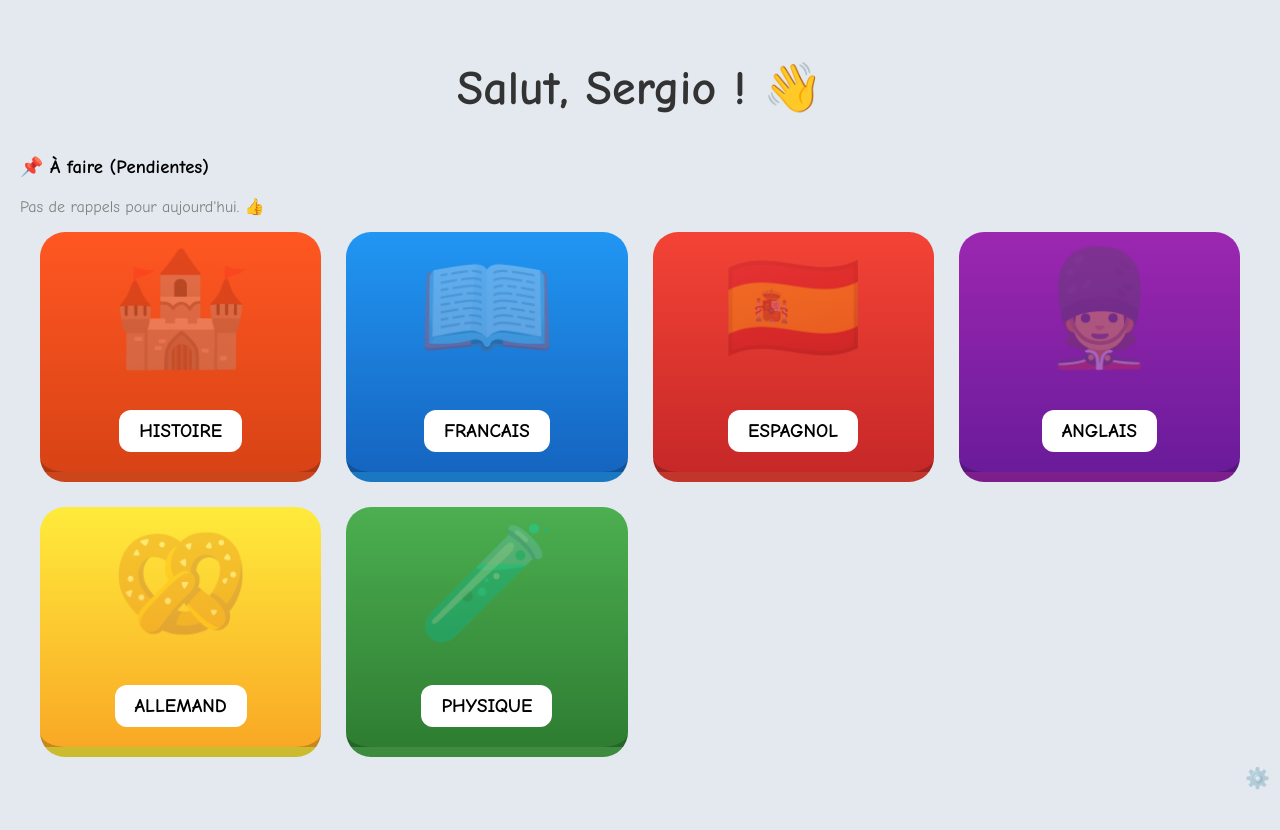
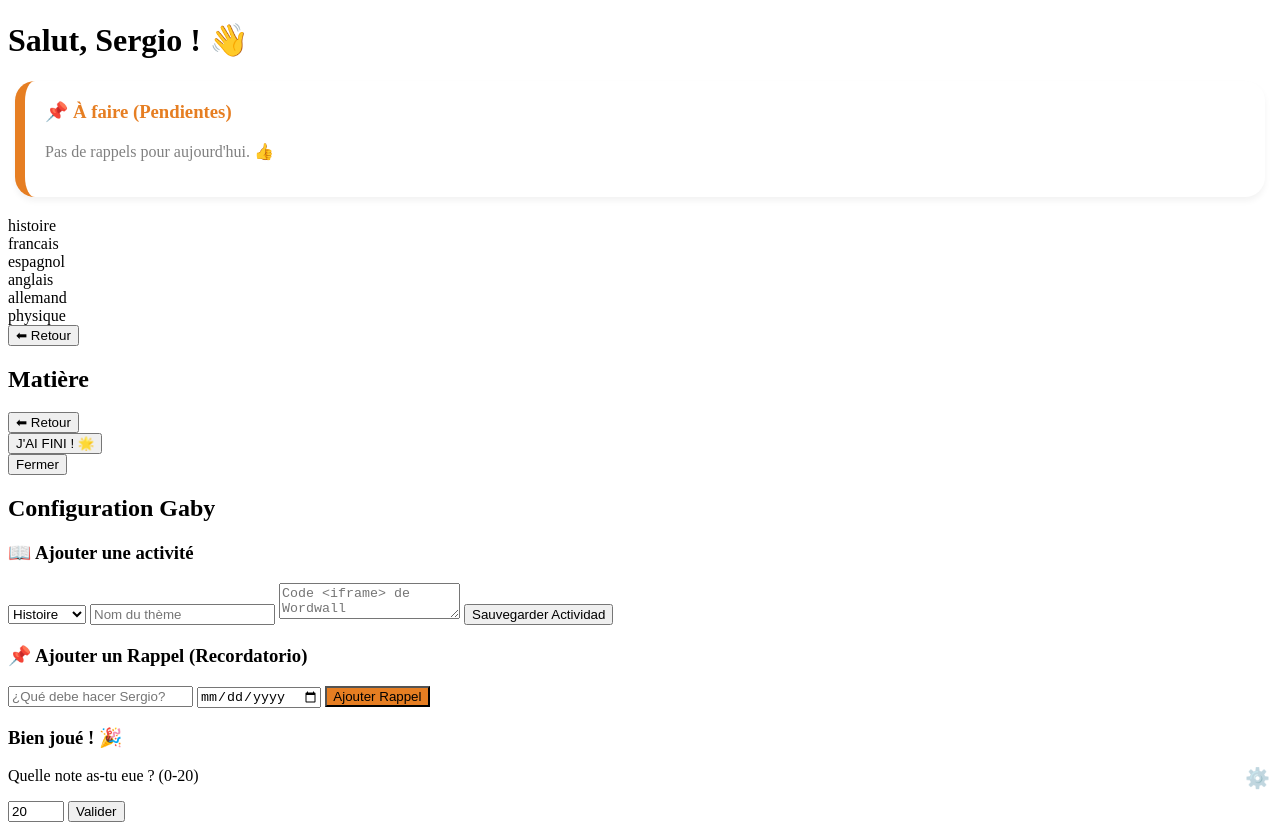
Before and after one commit to gabyesparza1429-lang/plataforma-sergio, a plain HTML site: page index.html in a window 1280 px wide. Before the commit the page ends 800 px from the top, so only its background shows below. Drawn offline with Linux system fonts and the light colour scheme.

Commit message:
Refactor CSS and add reminders container styles

```diff
--- a/style.css
+++ b/style.css
@@ -1,84 +1,32 @@
-:root {
-    --bg: #E3E9EF;
-    --roblox-shadow: rgba(0,0,0,0.2);
+/* ... (mantiene todo el CSS anterior y agrega esto) ... */
+
+.reminders-container {
+    background: white;
+    max-width: 1200px;
+    margin: 20px auto;
+    padding: 20px;
+    border-radius: 20px;
+    border-left: 10px solid #e67e22; /* Color naranja para atención */
+    box-shadow: 0 4px 6px rgba(0,0,0,0.05);
 }
 
-body {
-    background-color: var(--bg);
-    margin: 0;
-    font-family: 'Comic Sans MS', sans-serif;
+.reminders-container h3 {
+    margin-top: 0;
+    color: #e67e22;
 }
 
-.view { width: 100%; min-height: 100vh; padding: 20px; box-sizing: border-box; }
-.hidden { display: none !important; }
-
-.main-title { text-align: center; font-size: 3rem; color: #333; margin: 40px 0; }
-
-/* GRID DE MATERIAS */
-.grid-subjects {
-    display: grid;
-    grid-template-columns: repeat(auto-fit, minmax(250px, 1fr));
-    gap: 25px;
-    max-width: 1200px;
-    margin: 0 auto;
+.reminder-item {
+    background: #fff5e6;
+    margin: 10px 0;
+    padding: 15px;
+    border-radius: 10px;
+    border: 1px solid #ffe0b3;
+    font-size: 1.1rem;
 }
 
-.subject-card {
-    height: 220px;
-    border-radius: 25px;
-    display: flex;
-    align-items: flex-end;
-    justify-content: center;
-    padding-bottom: 20px;
-    cursor: pointer;
-    position: relative;
-    border-bottom: 10px solid var(--roblox-shadow);
-    transition: 0.1s;
+/* Estilo para el botón admin flotante */
+#admin-access:hover {
+    opacity: 1 !important;
+    transform: rotate(45deg);
+    transition: 0.3s;
 }
-
-.subject-card:active { transform: translateY(6px); border-bottom-width: 4px; }
-
-.subject-card::before {
-    position: absolute;
-    top: 10px; font-size: 7rem; opacity: 0.3;
-}
-
-.subject-label {
-    background: white; padding: 10px 20px; border-radius: 12px;
-    font-weight: bold; font-size: 1.2rem; text-transform: uppercase;
-}
-
-/* COLORES ESPECIFICOS */
-.card-histoire { background: linear-gradient(#FF5722, #D84315); }
-.card-histoire::before { content: '🏰'; }
-.card-francais { background: linear-gradient(#2196F3, #1565C0); }
-.card-francais::before { content: '📖'; }
-.card-espagnol { background: linear-gradient(#F44336, #C62828); }
-.card-espagnol::before { content: '🇪🇸'; }
-.card-anglais { background: linear-gradient(#9C27B0, #6A1B9A); }
-.card-anglais::before { content: '💂'; }
-.card-allemand { background: linear-gradient(#FFEB3B, #F9A825); }
-.card-allemand::before { content: '🥨'; }
-.card-physique { background: linear-gradient(#4CAF50, #2E7D32); }
-.card-physique::before { content: '🧪'; }
-
-/* FOLDERS Y OTROS */
-.folder-grid { display: grid; grid-template-columns: repeat(auto-fit, minmax(180px, 1fr)); gap: 20px; margin-top: 30px; }
-.folder-icon { background: #FFD54F; padding: 30px; border-radius: 20px; text-align: center; font-weight: bold; box-shadow: 0 6px 0 #F9A825; cursor: pointer; }
-
-.header-nav { display: flex; align-items: center; gap: 20px; }
-.btn-nav { padding: 10px 20px; border-radius: 10px; border: none; cursor: pointer; background: #95a5a6; color: white; }
-
-.iframe-wrapper iframe { width: 100%; height: 500px; border: none; border-radius: 20px; background: white; }
-
-.btn-finish { width: 100%; padding: 20px; background: #2ecc71; color: white; border: none; border-radius: 15px; font-size: 1.5rem; font-weight: bold; cursor: pointer; margin-top: 20px; box-shadow: 0 6px 0 #27ae60; }
-
-.admin-card { background: white; padding: 30px; border-radius: 20px; display: flex; flex-direction: column; gap: 15px; max-width: 600px; margin: 0 auto; }
-.admin-card input, .admin-card textarea, .admin-card select { padding: 12px; border: 2px solid #ddd; border-radius: 10px; }
-.btn-save { padding: 15px; background: #3498db; color: white; border: none; border-radius: 10px; font-weight: bold; cursor: pointer; }
-
-#admin-access { position: fixed; bottom: 15px; right: 15px; cursor: pointer; font-size: 1.5rem; opacity: 0.2; }
-
-/* MODAL */
-.modal { position: fixed; top:0; left:0; width:100%; height:100%; background:rgba(0,0,0,0.8); display:flex; justify-content:center; align-items:center; z-index:100; }
-.modal-content { background:white; padding:40px; border-radius:30px; text-align:center; }
```
